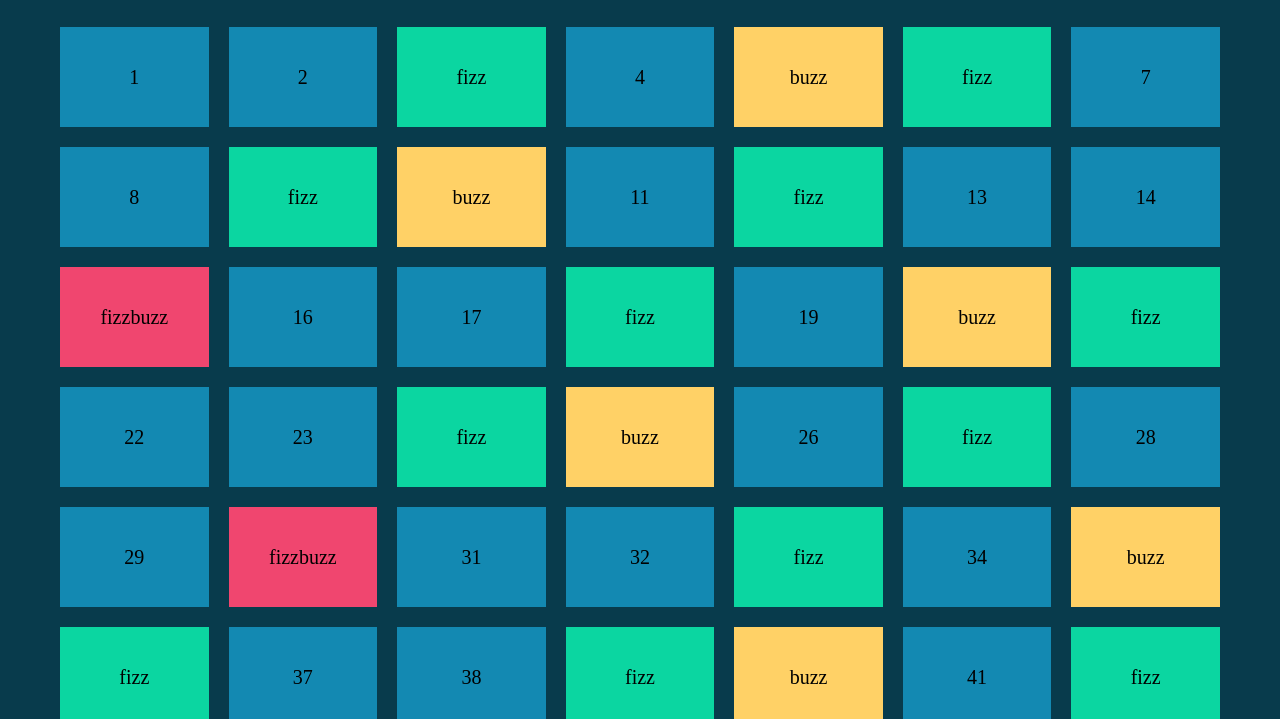
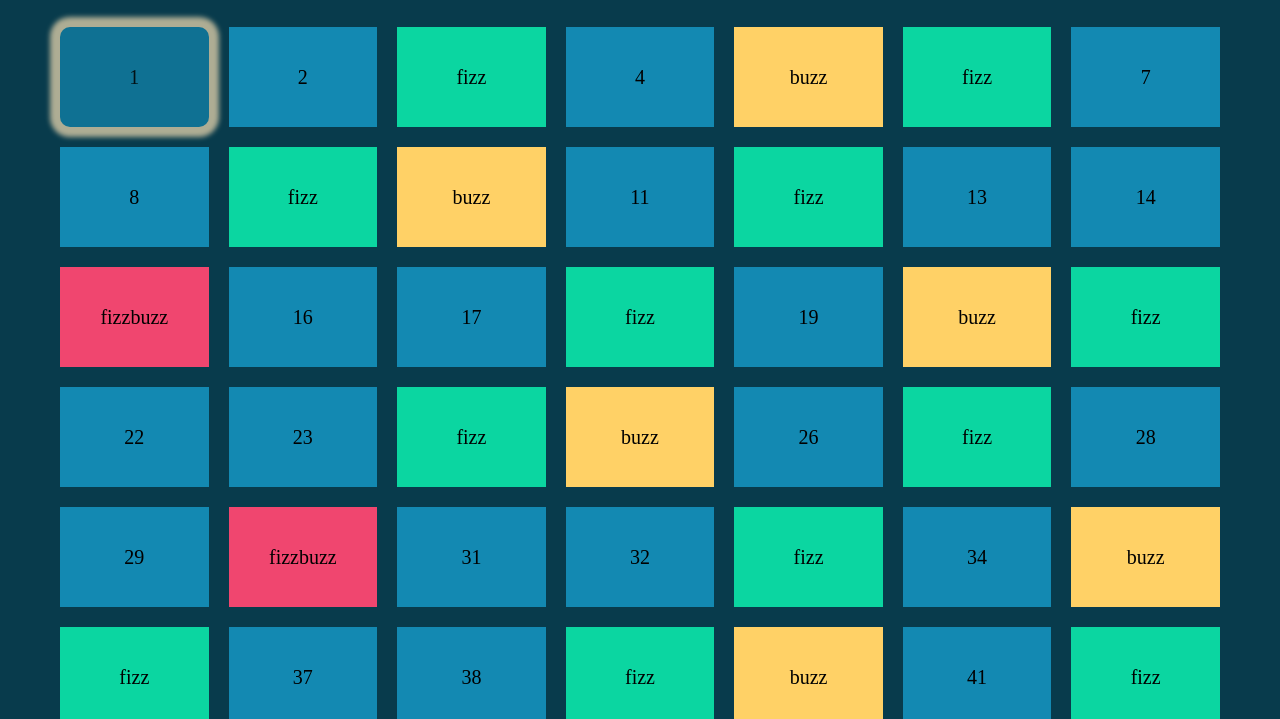
Before and after one commit to Tiberiu-Pislaru/js-fizzbuzzdom, a plain HTML site: page index.html in a window 1280 px wide. In both pictures the pointer is over the element 134 px from the left and 158 px from the top of the page. Shown: the part 81-800 px from the top of the page. Drawn offline with Linux system fonts and the light colour scheme.

Commit message:
Aggiunto alcuni dettagli

```diff
--- a/css/style.css
+++ b/css/style.css
@@ -47,3 +47,13 @@ h1{
 .box-fizzBuzz{
     background-color:#f0466f;
 }
+
+.box:hover{
+    opacity: 0.7;
+    box-shadow: 0 0 5px 10px wheat;
+    border-radius: 10px;
+}
+
+h1:hover{
+    color: greenyellow;
+}
```
